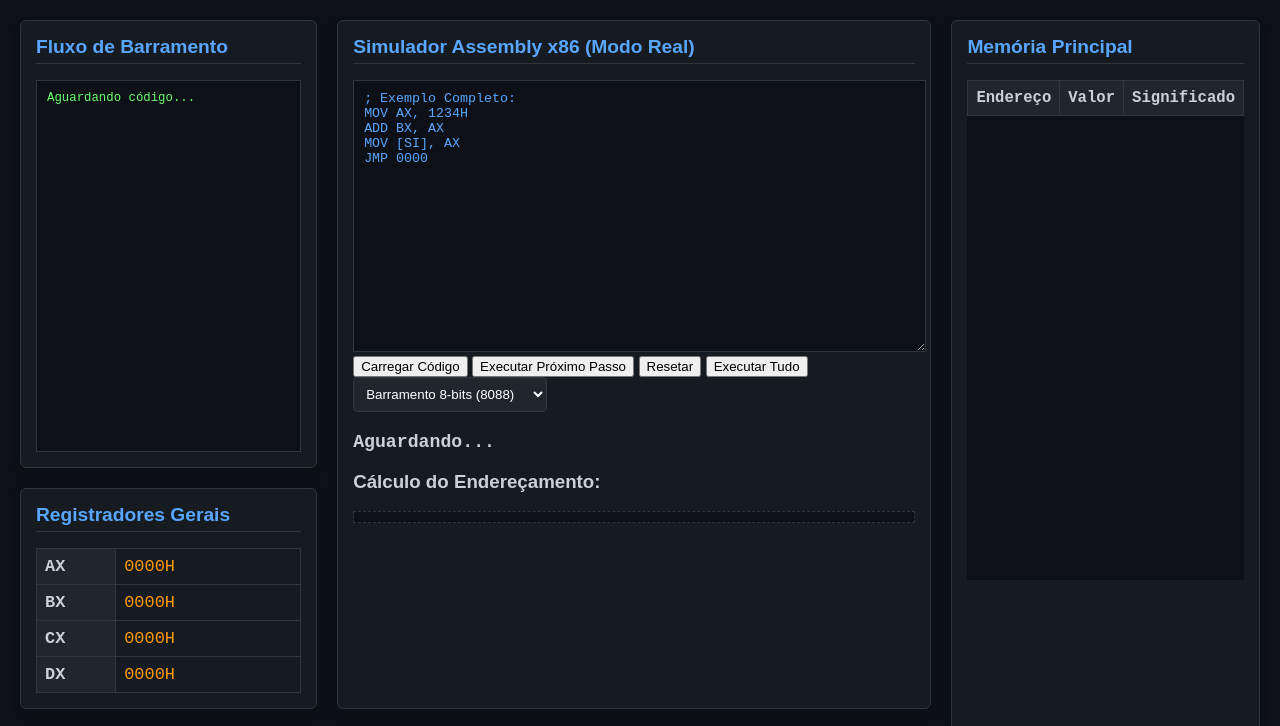
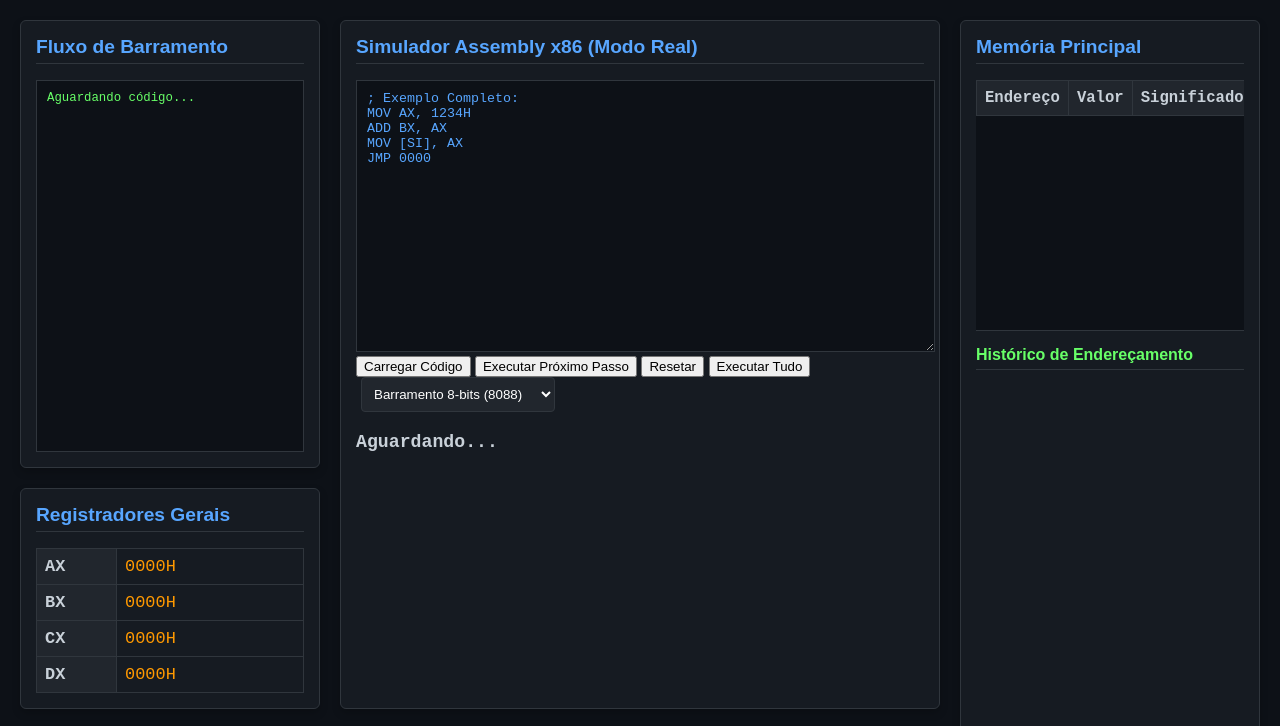
Before and after one commit to ikwBR/FullJavaSimulador-X86-modo-real-, a plain HTML site: page index.html in a window 1280 px wide. Shown: the top 726 px of the page. Drawn offline with Linux system fonts and the light colour scheme.

Commit message:
Update index.html

```diff
--- a/index.html
+++ b/index.html
@@ -58,17 +58,15 @@ JMP 0000
                 <button onclick="simulateExecution('step')">Executar Próximo Passo</button>
                 <button onclick="simulateExecution('reset')">Resetar</button>
                 <button id="btn-autorun" onclick="toggleAutoRun()">Executar Tudo</button>
-                <select id="bus-mode" onchange="changeBusMode()" style="padding: 8px; border-radius: 4px; background: #21262d; color: white; border: 1px solid #30363d; cursor: pointer;">
+
+                <select id="bus-mode" onchange="changeBusMode()" style="padding: 8px; border-radius: 4px; background: #21262d; color: white; border: 1px solid #30363d; cursor: pointer; margin-left: 5px;">
                     <option value="8" selected>Barramento 8-bits (8088)</option>
                     <option value="16">Barramento 16-bits (8086)</option>
                 </select>
             </div>
 
             <div id="status-message">Aguardando...</div>
-
-            <h3>Cálculo do Endereçamento:</h3>
-            <div id="address-calculation-output"></div>
-        </div>
+            </div>
 
         <div id="registradores-deslocamento" class="section">
             <h2>Registradores de Deslocamento (OFFSET)</h2>
@@ -83,14 +81,17 @@ JMP 0000
             </table>
         </div>
 
-        <div id="memoria-principal" class="section">
+        <div id="memoria-principal" class="section" style="overflow-y: auto;">
             <h2>Memória Principal</h2>
-            <div id="memory-view">
+            <div id="memory-view" style="height: 250px; overflow-y: auto; margin-bottom: 15px; border-bottom: 1px solid #30363d;">
+                </div>
+
+            <h2 style="color: #68ff68; font-size: 1.0em;">Histórico de Endereçamento</h2>
+            <div id="calc-history-view" style="height: 200px; overflow-y: auto;">
                 </div>
         </div>
     </div>
 
     <script src="script.js"></script>
 </body>
-
 </html>
```
